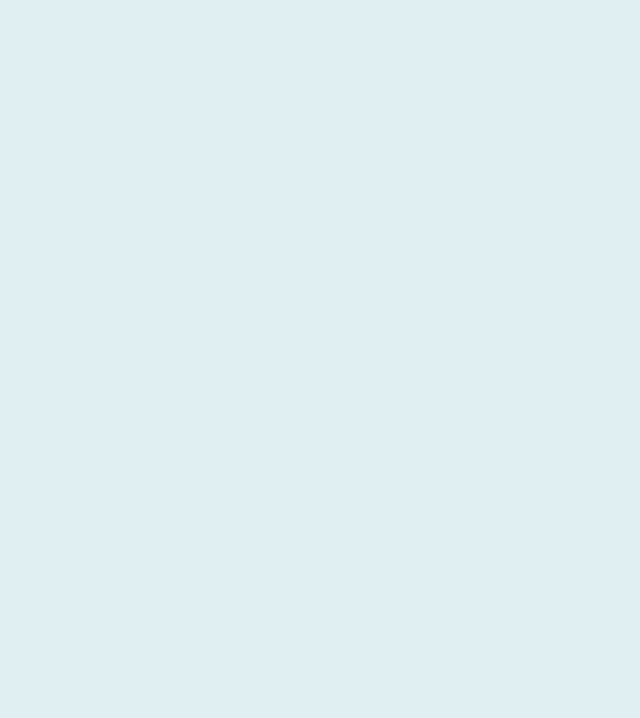
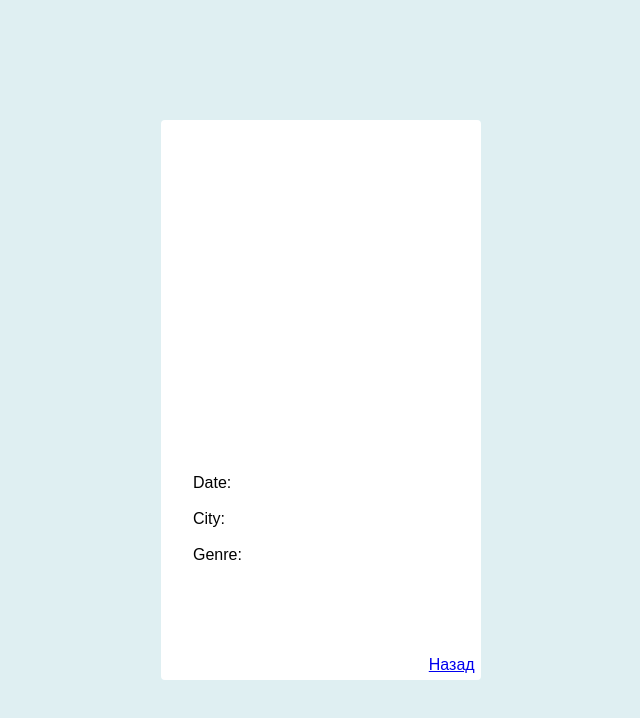
Before and after one commit to VladislavMaksimov/xsolla-summer-school-2020-project, a React app: page /card_info in a window 1280 px wide. Shown: the top 718 px of the page, without its empty margins (319-959 px from the left). Built offline with nearby package versions, Linux system fonts and the light colour scheme.

Commit message:
Information card style added.

```diff
--- a/src/App.jsx
+++ b/src/App.jsx
@@ -16,7 +16,7 @@ const App = () => {
           <Route exact path="/">
             <Page/>
           </Route>
-          <Route exact path="/test">
+          <Route exact path="/card_info">
             <CardInformation/>
           </Route>
         </Switch>
--- a/src/components/Card.jsx
+++ b/src/components/Card.jsx
@@ -25,7 +25,7 @@ export const Card = ({info, source = no_photo}) => {
         <InfoContext.Consumer>
             {
                 ({card_info, setInfo}) => (
-                    <NavLink exact to="/test" className={card + ' ' + second_class}
+                    <NavLink exact to="/card_info" className={card + ' ' + second_class}
                         style={{ backgroundImage:`url(${source})` }} onClick={() => { setInfo(info) }}>
 
                             {/* Квадрат с днём */}
--- a/src/components/CardInformation.jsx
+++ b/src/components/CardInformation.jsx
@@ -1,16 +1,34 @@
 import React from 'react'
 import { NavLink } from "react-router-dom"
 import { InfoContext } from "../context/InfoContext"
+import { info_page, info_card, info_card_img, info_card_text } from "../scss/style.scss"
 
 export const CardInformation = () => {
     return (
         <InfoContext.Consumer>
-            {(value) => (
-                <div>
-                    {console.dir(value.card_info)} <br/>
-                    <NavLink exact to="/">
-                        Назад
-                    </NavLink>
+            {({card_info, setInfo}) => (
+                <div className = { info_page }>
+                    <div className = { info_card }>
+
+                        <div className = { info_card_img }>
+                            <img src = { card_info.image }/>
+                        </div>
+
+                        <h3> { card_info.name } </h3>
+
+                        <br/>
+
+                        <span className = { info_card_text }>
+                            Date: { card_info.date } <br/> <br/>
+                            City: { card_info.city } <br/> <br/>
+                            Genre: { card_info.genre }
+                        </span>
+
+                        <NavLink exact to="/">
+                            Назад
+                        </NavLink>
+
+                    </div>
                 </div>
             )}
         </InfoContext.Consumer>
--- a/src/scss/style.scss
+++ b/src/scss/style.scss
@@ -133,3 +133,48 @@ $day-margin: 8%;
         font-size: 1.9vw;
     }
 }
+
+.info_page {
+    width: 100%;
+    height: 100%;
+    position: fixed;
+    top: 0;
+    left: 0;
+    @include center-flex();
+
+    .info_card {
+        position: relative;
+        width: 25%;
+        height: 70%;
+        background-color: white;
+        border-radius: 0.5vh;
+
+        &_img {
+            width: 100%;
+            height: 60%;
+            background-size: contain;
+            @include center-flex();
+
+            img {
+                max-width: 80%;
+                border-radius: 0.5vh;
+            }
+        }
+
+        h3 {
+            text-align: center;
+        }
+
+        &_text {
+            display: inline-block;
+            margin-left: 10%;
+        }
+
+        a {
+            display: inline-block;
+            position: absolute;
+            bottom: 0.5vw;
+            right: 0.5vw;
+        }
+    }
+}
```
